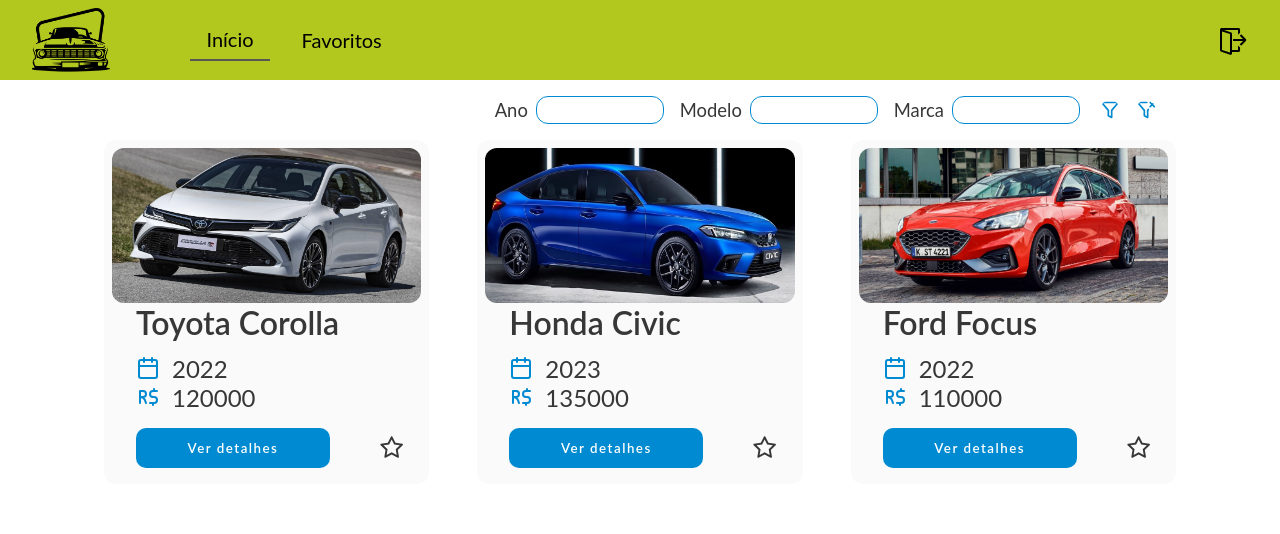
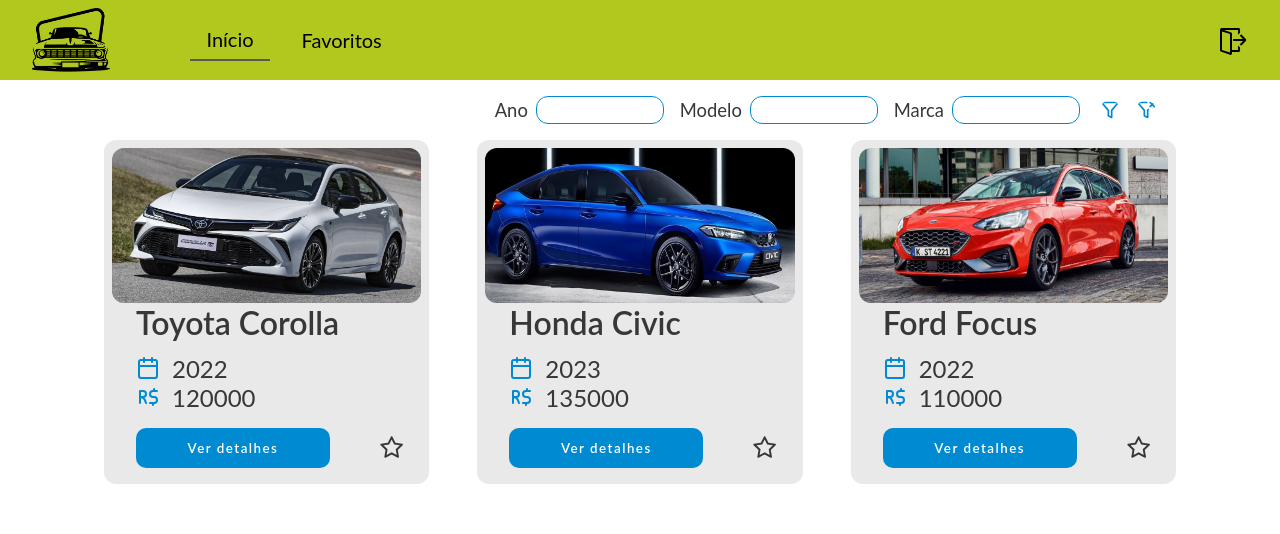
Before and after one commit to YgorBravimR/car-list-test, a Next.js app: page /home in a window 1280 px wide. Shown: the top 534 px of the page. Built offline with nearby package versions, Linux system fonts and the light colour scheme; sample sign-in values are in the browser's storage.

Commit message:
fix light gray color

```diff
--- a/src/styles/globals.scss
+++ b/src/styles/globals.scss
@@ -5,7 +5,7 @@
   --tertiary-color: #b3c81f;
   --tertiary-color-low-opacity : #b3c81f99;
   --main-text-color: #373737;
-  --light-gray: #fafafa;
+  --light-gray: #e9e9e9;
   --dark: #1A1A1A;
   --white: #FFFFFF;
 
```
